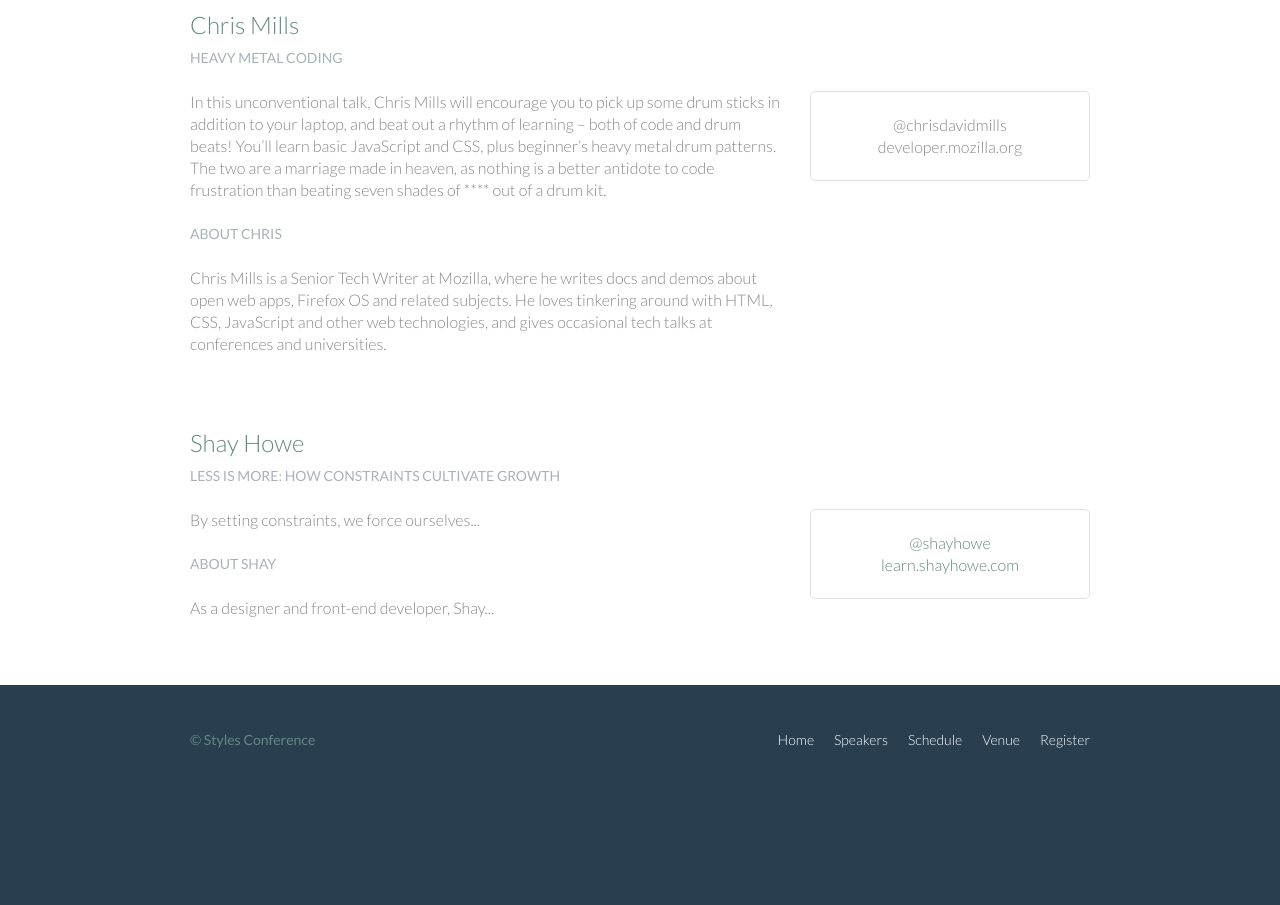
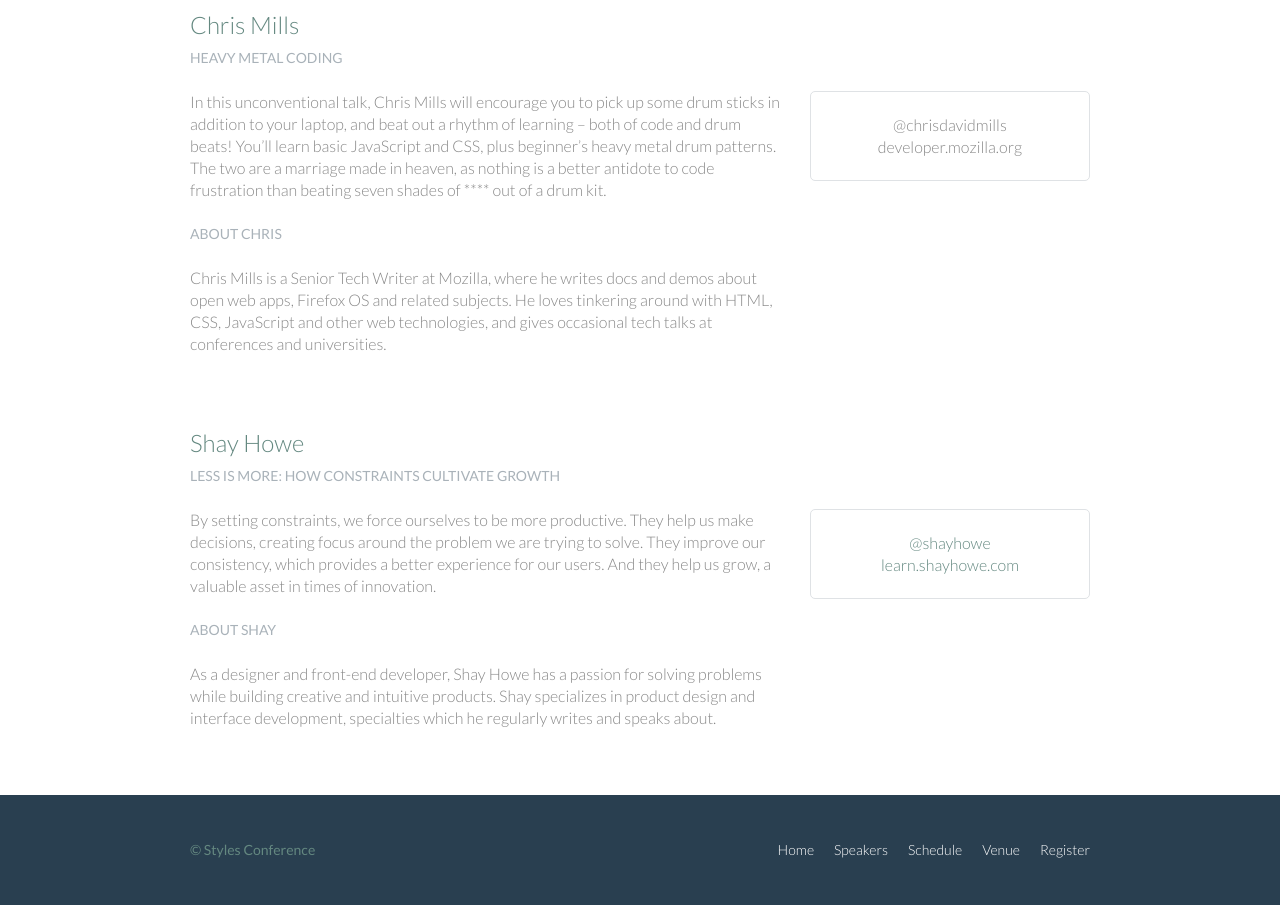
Before and after one commit to 266445/styles-conference, a plain HTML site: page speakers.html in a window 1280 px wide. Shown: the part 459-1364 px from the top of the page. Before the commit the page ends 1254 px from the top, so only its background shows below. Drawn offline with Linux system fonts and the light colour scheme.

Commit message:
added shay howe

```diff
--- a/speakers.html
+++ b/speakers.html
@@ -75,11 +75,11 @@
                     <h2>Shay Howe</h2>
                     <h5>Less Is More: How Constraints Cultivate Growth</h5>
 
-                    <p>By setting constraints, we force ourselves...</p>
+                    <p>By setting constraints, we force ourselves to be more productive. They help us make decisions, creating focus around the problem we are trying to solve. They improve our consistency, which provides a better experience for our users. And they help us grow, a valuable asset in times of innovation.</p>
 
                     <h5>About Shay</h5>
 
-                    <p>As a designer and front-end developer, Shay...</p>
+                    <p>As a designer and front-end developer, Shay Howe has a passion for solving problems while building creative and intuitive products. Shay specializes in product design and interface development, specialties which he regularly writes and speaks about.</p>
                 </div><!--
 
                 --><aside class="col-1-3">
```
